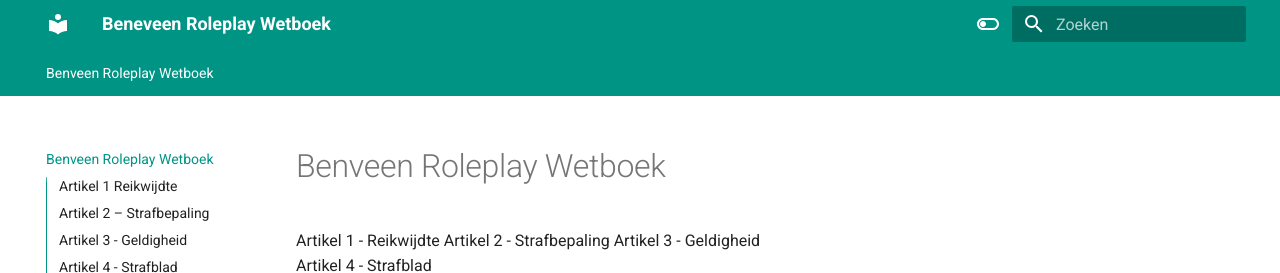
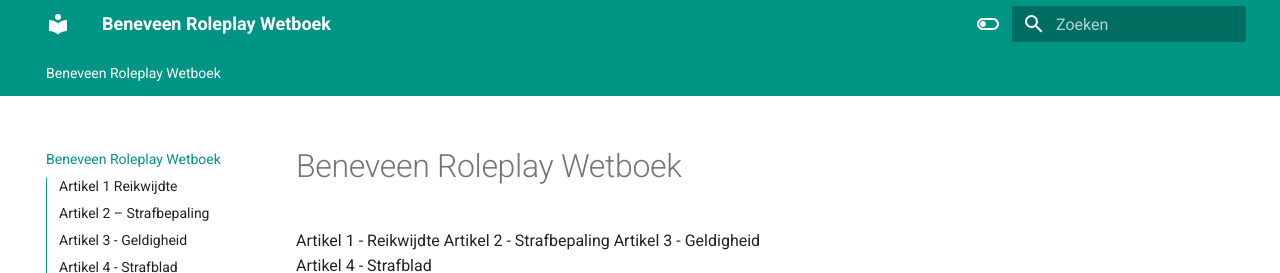
Before and after one commit to Benveen/beneveen-wetboek, an MkDocs documentation site: the page built from docs/index.md, in a window 1280 px wide and 900 px high. Shown: the top 273 px of the window. Built offline with MkDocs 1.6.1 and Material for MkDocs 9.7.7, drawn with Linux system fonts in a browser that asks for light colours.

Commit message:
Update index.md

```diff
--- a/docs/index.md
+++ b/docs/index.md
@@ -1,4 +1,4 @@
-# Benveen Roleplay Wetboek
+# Beneveen Roleplay Wetboek
 
 
 
```
